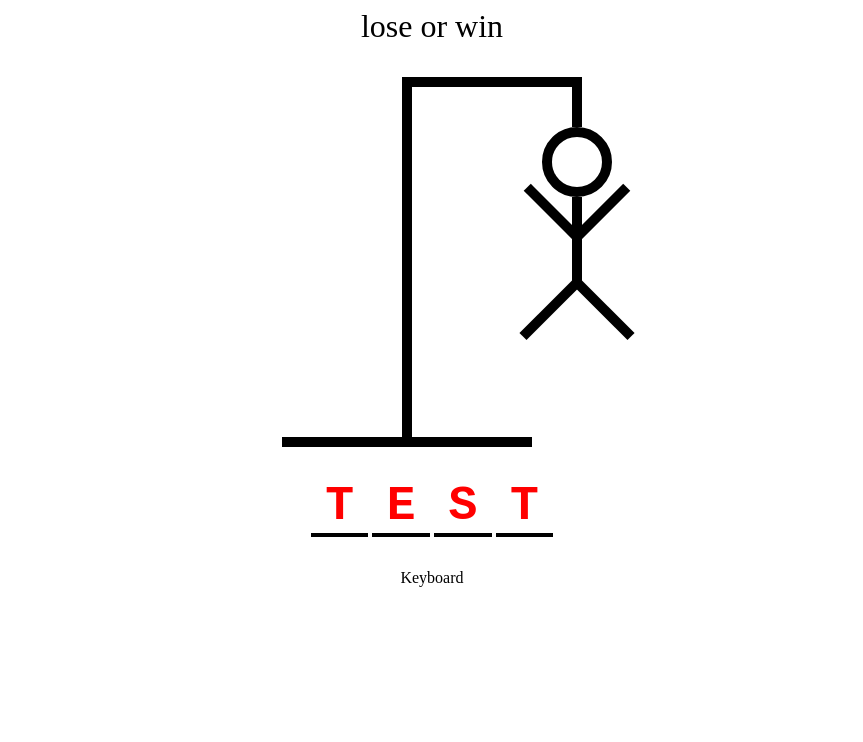
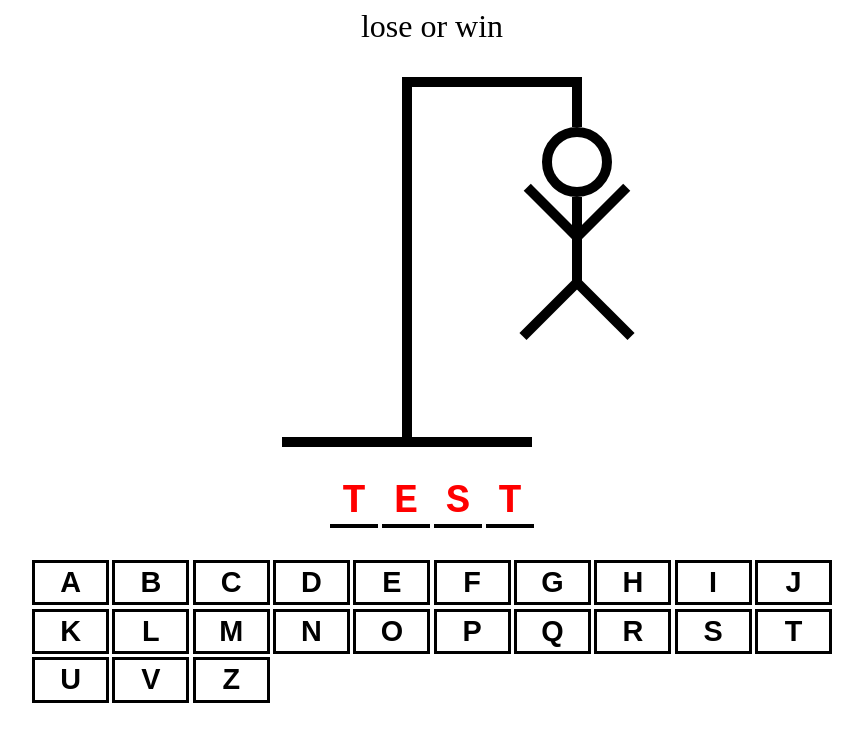
Before and after one commit to davelimlink/hang-man, a React (Vite) app: page / in a window 1280 px wide. Shown: the top 742 px of the page, without its empty margins (208-1071 px from the left). Built offline with nearby package versions, Linux system fonts and the light colour scheme.

Commit message:
setting up keyboard components and css in it.

```diff
--- a/src/App.tsx
+++ b/src/App.tsx
@@ -26,7 +26,13 @@ function App() {
         <div style={{ fontSize: "2rem", textAlign: "center" }}>lose or win</div>
         <HangManDrawing />
         <HangManWord />
-        <Keyboard />
+        <div
+          style={{
+            alignSelf: "stretch",
+          }}
+        >
+          <Keyboard />
+        </div>
       </div>
     </>
   );
--- a/src/HangManWord.tsx
+++ b/src/HangManWord.tsx
@@ -8,7 +8,7 @@ function HangManWord() {
       style={{
         display: "flex",
         gap: " .25rem",
-        fontSize: "3rem",
+        fontSize: "2.5rem",
         fontWeight: "bold",
         textTransform: "uppercase",
         fontFamily: "monospace",
--- a/src/Keyboard.tsx
+++ b/src/Keyboard.tsx
@@ -1,7 +1,47 @@
-import React from "react";
+import style from "./Keyboard.module.css";
+
+const keys = [
+  "a",
+  "b",
+  "c",
+  "d",
+  "e",
+  "f",
+  "g",
+  "h",
+  "i",
+  "j",
+  "k",
+  "l",
+  "m",
+  "n",
+  "o",
+  "p",
+  "q",
+  "r",
+  "s",
+  "t",
+  "u",
+  "v",
+  "z",
+];
 
 function Keyboard() {
-  return <div>Keyboard</div>;
+  return (
+    <div
+      style={{
+        display: "grid",
+        gridTemplateColumns: "repeat(auto-fit, minmax(75px, 1fr))",
+        gap: ".2rem",
+      }}
+    >
+      {keys.map((k) => (
+        <button className={`${style.btn}`} key={k}>
+          {k.toUpperCase()}
+        </button>
+      ))}
+    </div>
+  );
 }
 
 export default Keyboard;
--- /dev/null
+++ b/src/keyboard.module.css
@@ -0,0 +1,26 @@
+.btn {
+  width: 100%;
+  border: 3px solid black;
+  background: none;
+  /* aspect-ratio: 0.2/0.15; */
+  font-size: 1.8rem;
+  text-transform: uppercase;
+  padding: 0.2rem;
+  font-weight: bold;
+  cursor: pointer;
+  color: black;
+}
+
+.btn.active {
+  background-color: hsl(200, 100%, 50%);
+  color: white;
+}
+
+.btn.inactive {
+  opacity: 0.3;
+}
+
+.btn:hover:not(:disabled),
+.btn:focus:not(:disabled) {
+  background-color: hsl(200, 100%, 75%);
+}
```
